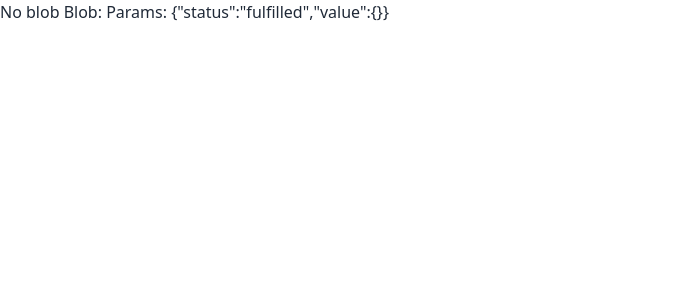
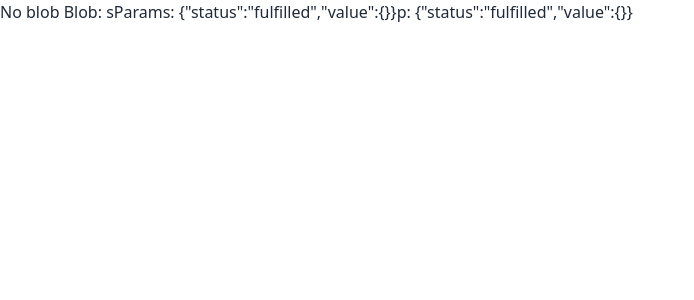
Before and after one commit to tlouth19/analyze.golf, a Next.js app: page /analyze in a window 1280 px wide. Shown: the top 300 px of the page, without its empty margins (0-694 px from the left). Built offline with nearby package versions, Linux system fonts and the light colour scheme.

Commit message:
Update page.tsx

```diff
--- a/app/analyze/page.tsx
+++ b/app/analyze/page.tsx
@@ -4,7 +4,9 @@ import Analyzer from "./components/Analyzer";
 
 export default function Page({
   searchParams,
+  params,
 }: {
+  params: any,
   searchParams?: { [key: string]: string | string[] | undefined };
 }) {
   const blob = searchParams?.blob as string;
@@ -14,7 +16,8 @@ export default function Page({
       <div>No blob
 
         Blob: {blob}
-        Params: {JSON.stringify(searchParams)}
+        sParams: {JSON.stringify(searchParams)}
+        p: {JSON.stringify(params)}
       </div>
     )
   }
```
